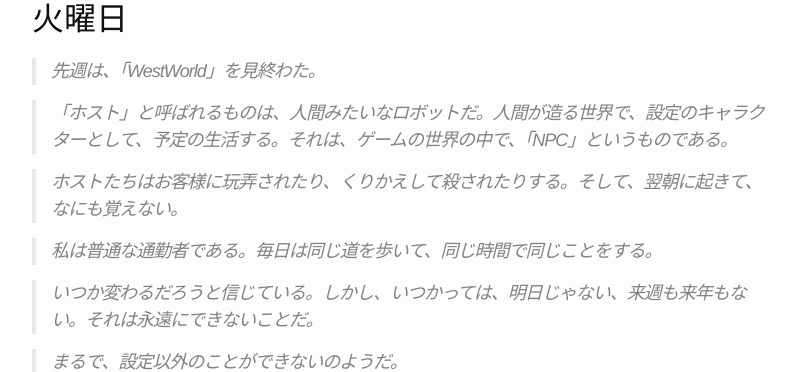
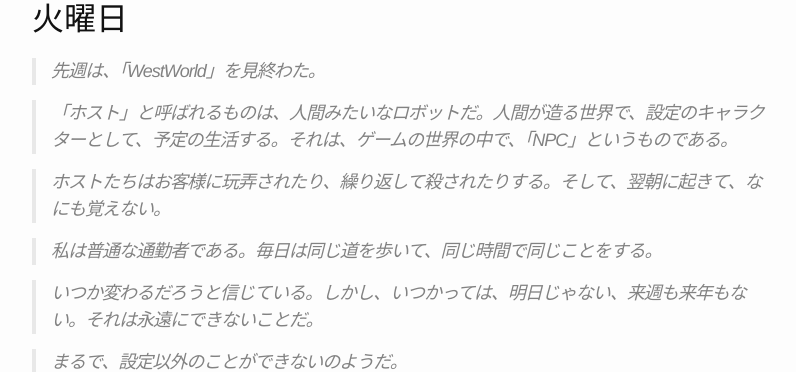
Before and after one commit to ypwlal/ypwlal.github.io, a Jekyll site: the page built from _posts/2016-12-20-火曜日.markdown, in a window 1280 px wide. Shown: the part 520-892 px from the top of the page, without its empty margins (238-1034 px from the left). Built offline with Jekyll 4.4.1, drawn with Linux system fonts in a browser that asks for light colours.

Commit message:
fix(post): 2016-12-20 修改单词

```diff
--- a/_posts/2016-12-20-火曜日.markdown
+++ b/_posts/2016-12-20-火曜日.markdown
@@ -13,7 +13,7 @@ categories: japanese
 
 > 「ホスト」と呼ばれるものは、人間みたいなロボットだ。人間が造る世界で、設定のキャラクターとして、予定の生活する。それは、ゲームの世界の中で、「NPC」というものである。
 
-> ホストたちはお客様に玩弄されたり、くりかえして殺されたりする。そして、翌朝に起きて、なにも覚えない。
+> ホストたちはお客様に玩弄されたり、繰り返して殺されたりする。そして、翌朝に起きて、なにも覚えない。
 
 > 私は普通な通勤者である。毎日は同じ道を歩いて、同じ時間で同じことをする。
 
```
